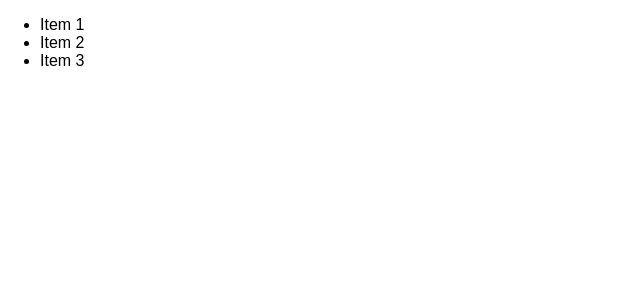
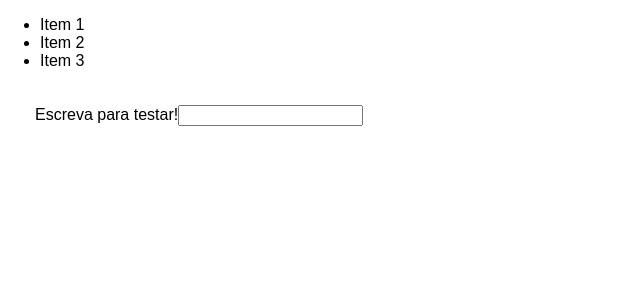
Before and after one commit to alexandrevale/react-101, a React (Create React App) app in the folder crud/: page / in a window 1280 px wide. Shown: the top 300 px of the page, without its empty margins (0-640 px from the left). Built offline with nearby package versions, Linux system fonts and the light colour scheme.

Commit message:
Outros exemplos de handlers

```diff
--- a/crud/src/App.css
+++ b/crud/src/App.css
@@ -2,3 +2,8 @@ body{
   margin: 0;
   padding: 0;
 }
+
+form{
+  margin: 20px;
+  padding: 15px;
+}
--- a/crud/src/App.js
+++ b/crud/src/App.js
@@ -2,8 +2,18 @@ import React, { Component } from 'react';
 import './App.css';
 
 class App extends Component {
+
   clickHandler(e){
     console.warn(e.target.innerHTML)
+  }
+
+  changeInputHandler(e){
+    let conteudo = e.target.value
+    console.log(conteudo)
+  }
+
+  submitHandler(e){
+    alert('Enviou!')
   }
 
   render() {
@@ -26,6 +36,10 @@ class App extends Component {
 
           }
           </ul>
+          <form onSubmit={this.submitHandler}>
+            <label htmlFor="inputTest">Escreva para testar!</label>
+            <input type="text" name="inputTest" id="inputTest" onChange={this.changeInputHandler}/>
+          </form>
       </div>
     );
   }
```
